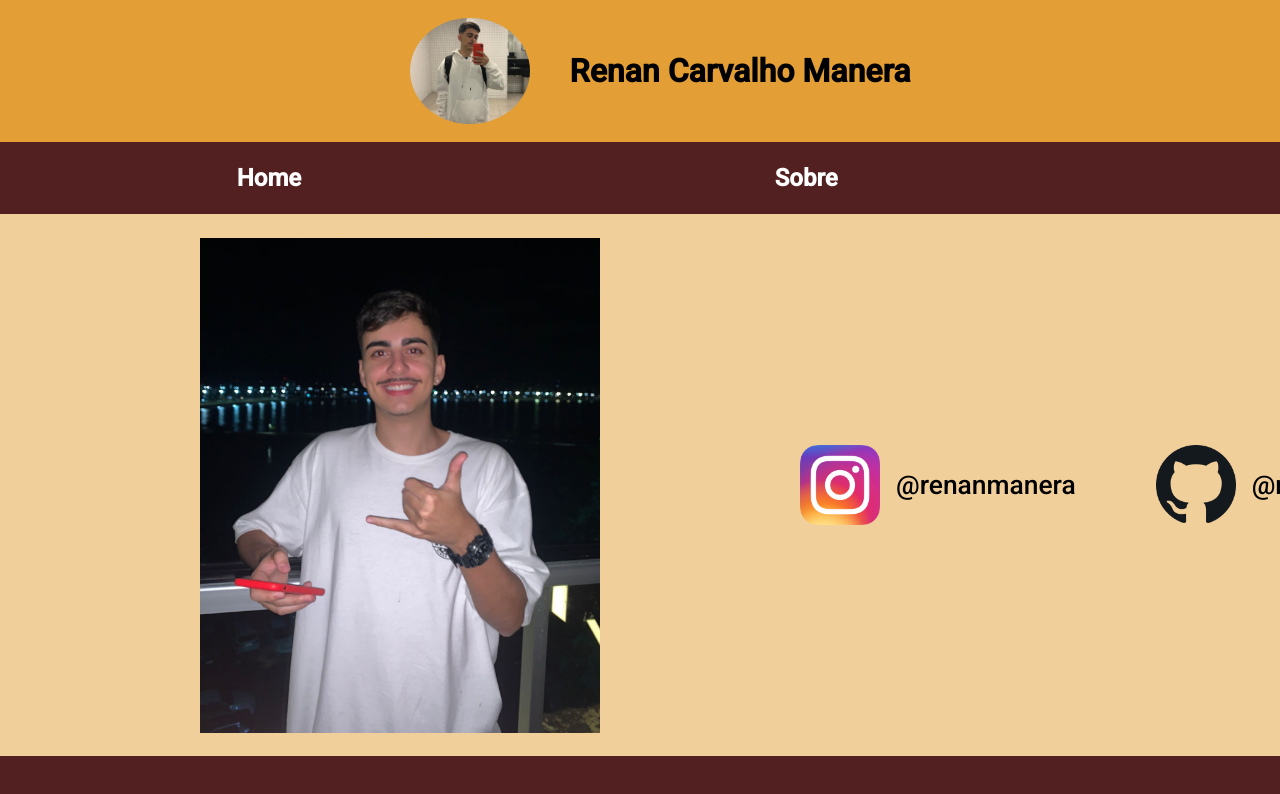
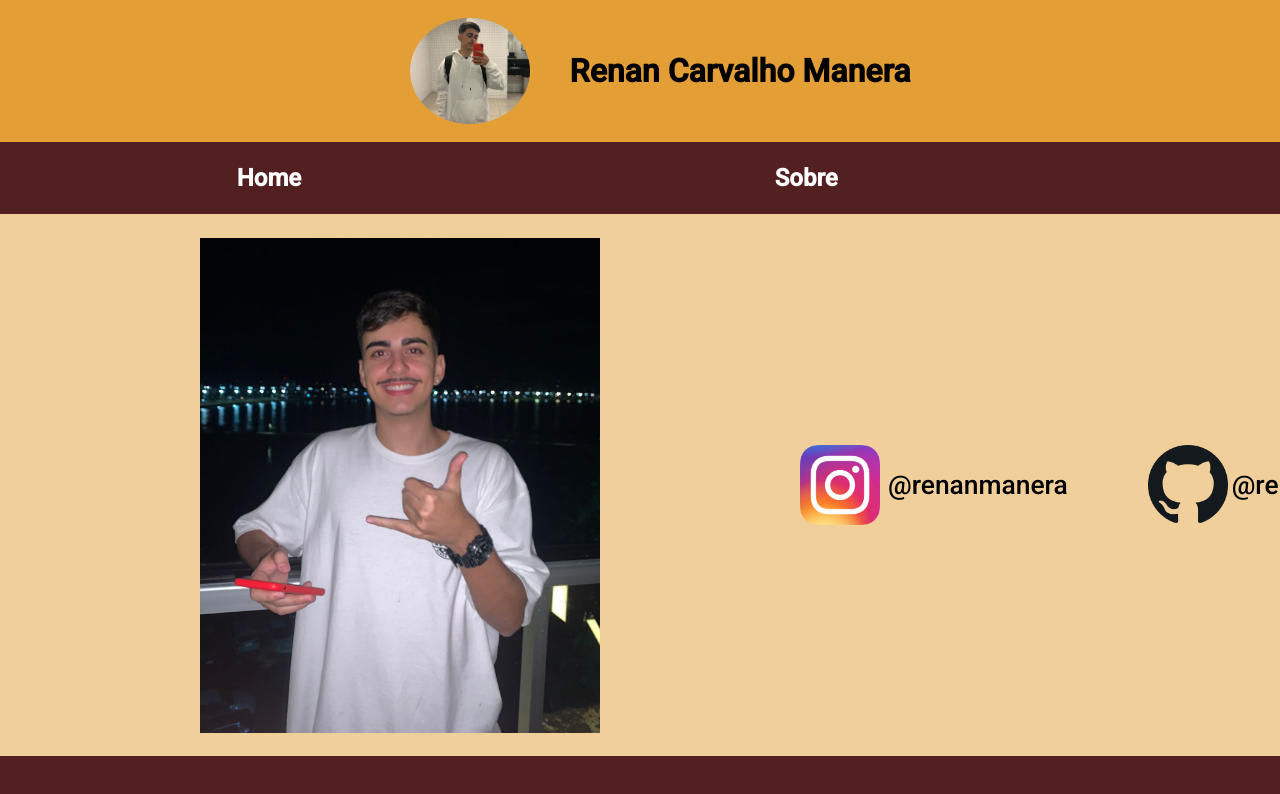
Before and after one commit to renancmanera/portfolio, a plain HTML site: page contato.html in a window 1280 px wide. Shown: the top 794 px of the page. Drawn offline with Linux system fonts and the light colour scheme.

Commit message:
Add files via upload

```diff
--- a/contato.html
+++ b/contato.html
@@ -30,9 +30,9 @@
     <main>
         <img id="eu2" src="eu2.jpg" alt="eu2">
         <img class="instagram" src="instagram.webp" alt="Instagram">
-        <p class="legenda">@renanmanera</p>
+        <p class="legenda"> <a class="legenda" href="https://www.instagram.com/renanmanera/">@renanmanera</a></p>
         <img class="github" src="github.png" alt="GitHub">
-        <p class="legenda">@renancmanera</p>
+        <p> <a class="legenda" href="https://github.com/renancmanera">@renancmanera</p>
     </main>
 
     <footer>
--- a/style.css
+++ b/style.css
@@ -95,7 +95,9 @@ footer {
 }
 
 .legenda {
+    color: black;
     font-family: 'Roboto', sans-serif;
     font-size: 3.3vh;
-    margin-left: 2vh;
+    padding: 0;
+    margin-left: 0.5vh;
 }
```
